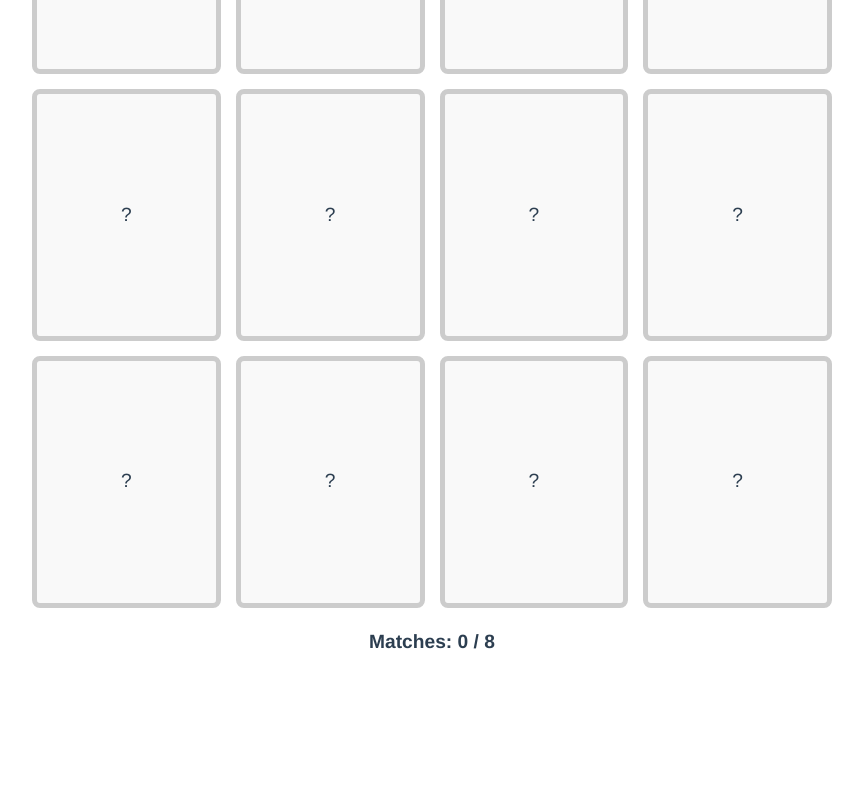
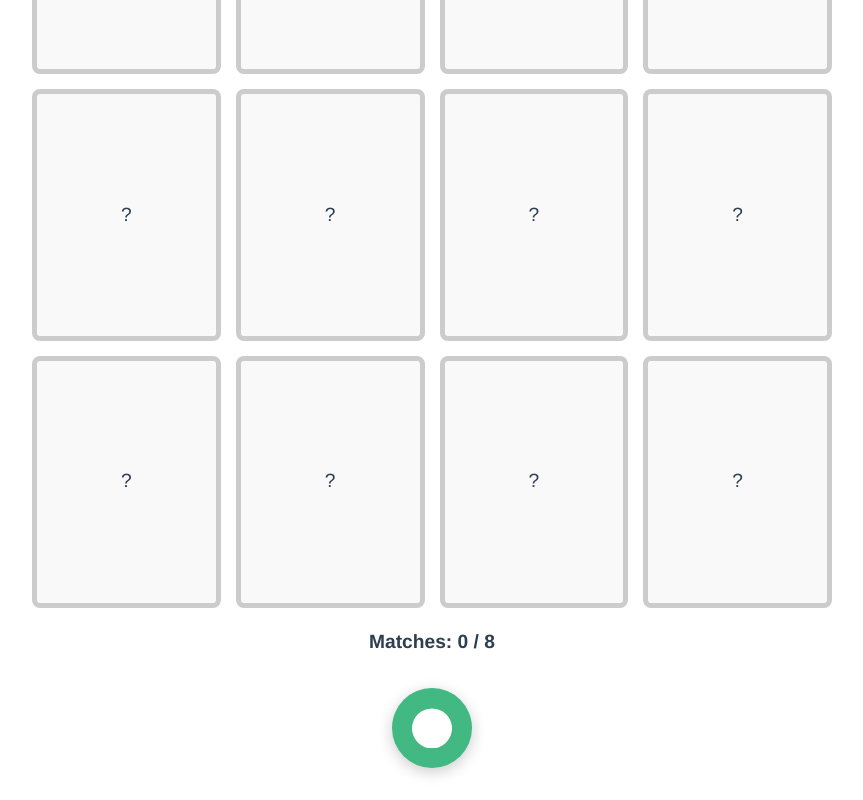
Before and after one commit to Angstromico/Vue-Card-Game-Peek, a Vue app: page / in a window 1280 px wide. Shown: the part 552-1352 px from the top of the page, without its empty margins (208-1071 px from the left). Before the commit the page ends 1208 px from the top, so only its background shows below. Built offline with nearby package versions, Linux system fonts and the light colour scheme.

Commit message:
feat: Add reset button

```diff
--- a/src/App.vue
+++ b/src/App.vue
@@ -1,21 +1,27 @@
 <script setup lang="ts">
-import { ref, onMounted } from 'vue'
-import CardsGame from './components/CardsGame.vue'
+import { onMounted, ref } from 'vue'
+import { CardsGame, FiguresButton } from './components'
 import { cardImagesLinks } from './data'
-import type { IMainCard } from './interfaces'
 import useGenerateGame from './composables/useGenerateGame'
 
-const cardInfo = ref<IMainCard[]>([])
+const gameKey = ref(0)
+const { cardInfo, generate } = useGenerateGame(cardImagesLinks)
+
+const handleReset = () => {
+  generate()
+  gameKey.value++
+}
 
 onMounted(() => {
-  useGenerateGame(cardImagesLinks, cardInfo)
+  generate()
 })
 </script>
 
 <template>
   <h1>Peek a Card</h1>
   <section v-if="cardInfo.length" class="game-board">
-    <CardsGame :cardInfo="cardInfo" />
+    <CardsGame :cardInfo="cardInfo" :key="gameKey" />
+    <FiguresButton :onClick="handleReset" />
   </section>
 </template>
 
--- /dev/null
+++ b/src/components/FiguresButton.vue
@@ -0,0 +1,132 @@
+<script setup lang="ts">
+import { ref, onMounted } from 'vue'
+
+const currentColor = ref('#42b883')
+const currentShape = ref('')
+
+const shapes = {
+  circle: 'circle(50% at 50% 50%)',
+  triangle: 'polygon(50% 0%, 0% 100%, 100% 100%)',
+  square: 'polygon(0% 0%, 100% 0%, 100% 100%, 0% 100%)',
+  pentagon: 'polygon(50% 0%, 100% 38%, 82% 100%, 18% 100%, 0% 38%)',
+  hexagon: 'polygon(25% 0%, 75% 0%, 100% 50%, 75% 100%, 25% 100%, 0% 50%)',
+  octagon:
+    'polygon(30% 0%, 70% 0%, 100% 30%, 100% 70%, 70% 100%, 30% 100%, 0% 70%, 0% 30%)',
+}
+
+const getRandomColor = () =>
+  `#${Math.floor(Math.random() * 16777215).toString(16)}`
+const getRandomShape = () => {
+  const keys = Object.values(shapes)
+  const idx = Math.floor(Math.random() * keys.length)
+  return keys[idx] ?? ''
+}
+
+interface Props {
+  onClick: Function
+}
+
+const props = defineProps<Props>()
+const handleClick = () => {
+  currentColor.value = getRandomColor()
+  currentShape.value = getRandomShape() as string
+  props.onClick()
+}
+
+onMounted(() => {
+  currentShape.value = shapes.circle
+})
+</script>
+
+<template>
+  <div class="button-container">
+    <div class="tooltip-wrapper" data-label="Reset Game">
+      <button
+        @click="handleClick"
+        class="circle-button"
+        :style="{ backgroundColor: currentColor }"
+      >
+        <div class="inner-shape" :style="{ clipPath: currentShape }"></div>
+      </button>
+    </div>
+  </div>
+</template>
+
+<style scoped>
+.button-container {
+  display: flex;
+  justify-content: center;
+  margin: 2rem 0;
+}
+
+.tooltip-wrapper {
+  position: relative;
+  display: inline-block;
+}
+
+.tooltip-wrapper::before {
+  content: attr(data-label);
+  position: absolute;
+  bottom: 110%;
+  left: 50%;
+  transform: translateX(-50%) translateY(10px);
+  background-color: #2c3e50;
+  color: white;
+  padding: 6px 12px;
+  border-radius: 6px;
+  font-size: 0.85rem;
+  white-space: nowrap;
+  opacity: 0;
+  visibility: hidden;
+  transition: all 0.3s ease;
+  pointer-events: none;
+  box-shadow: 0 4px 10px rgba(0, 0, 0, 0.1);
+}
+
+.tooltip-wrapper::after {
+  content: '';
+  position: absolute;
+  bottom: 100%;
+  left: 50%;
+  transform: translateX(-50%) translateY(10px);
+  border-width: 6px;
+  border-style: solid;
+  border-color: #2c3e50 transparent transparent transparent;
+  opacity: 0;
+  visibility: hidden;
+  transition: all 0.3s ease;
+}
+
+.tooltip-wrapper:hover::before,
+.tooltip-wrapper:hover::after {
+  opacity: 1;
+  visibility: visible;
+  transform: translateX(-50%) translateY(0);
+}
+
+.circle-button {
+  width: 80px;
+  height: 80px;
+  border-radius: 50%;
+  border: none;
+  cursor: pointer;
+  display: flex;
+  justify-content: center;
+  align-items: center;
+  transition:
+    background-color 0.5s ease,
+    transform 0.2s;
+  box-shadow: 0 4px 15px rgba(0, 0, 0, 0.2);
+}
+
+.circle-button:active {
+  transform: scale(0.9);
+}
+
+.inner-shape {
+  width: 40px;
+  height: 40px;
+  background-color: white;
+  transition: clip-path 0.6s cubic-bezier(0.4, 0, 0.2, 1);
+}
+</style>
--- /dev/null
+++ b/src/components/index.ts
@@ -0,0 +1,4 @@
+import CardsGame from './CardsGame.vue'
+import FiguresButton from './FiguresButton.vue'
+
+export { CardsGame, FiguresButton }
--- a/src/composables/useGenerateGame.ts
+++ b/src/composables/useGenerateGame.ts
@@ -1,11 +1,11 @@
-import type { Ref } from 'vue'
+import { ref } from 'vue'
 import type { IMainCard } from '../interfaces'
 
-const useGenerateGame = (
-  cardImagesLinks: string[],
-  cardInfo: Ref<IMainCard[]>,
-) => {
-  const selectedImages = [...cardImagesLinks]
+export default function useGenerateGame(imagesSource: string[]) {
+  const cardInfo = ref<IMainCard[]>([])
+
+  const generate = () => {
+    const selectedImages = [...imagesSource]
       .sort(() => 0.5 - Math.random())
       .slice(0, 8)
 
@@ -27,4 +27,8 @@ const useGenerateGame = (
     cardInfo.value = deck.sort(() => 0.5 - Math.random())
   }
 
-export default useGenerateGame
+  return {
+    cardInfo,
+    generate,
+  }
+}
--- a/src/data/index.ts
+++ b/src/data/index.ts
@@ -3,7 +3,7 @@ export const cardImagesLinks = [
   'assasin.jpg',
   'beast-warrior.avif',
   'beast.png',
-  'behemoth.jpg',
+  'behemoth.webp',
   'blackwizard.jpg',
   'centaur.jpg',
   'cyclops.png',
@@ -18,13 +18,13 @@ export const cardImagesLinks = [
   'ghost.webp',
   'golem.webp',
   'horse.webp',
-  'immortal.jpg',
+  'inmortal.jpg',
   'king.avif',
   'knight.jpg',
   'lizard-man.jpg',
   'maiden.jpg',
   'medusa.jpg',
-  'minotaur.jpg',
+  'minotaur.webp',
   'necromancer.jpg',
   'orc.png',
   'queen.jpg',
```
Lines whose indentation alone changed are shown as unchanged.
